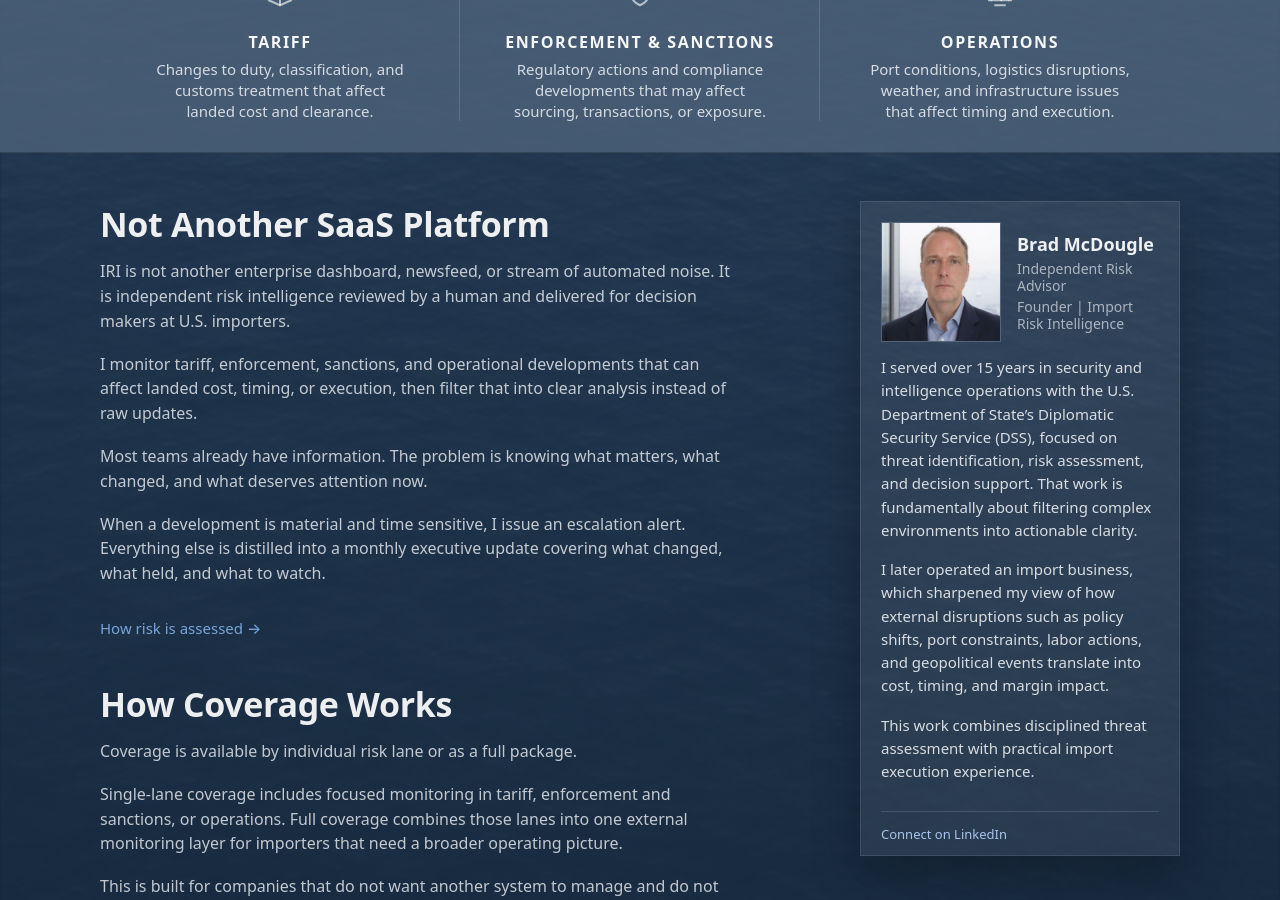
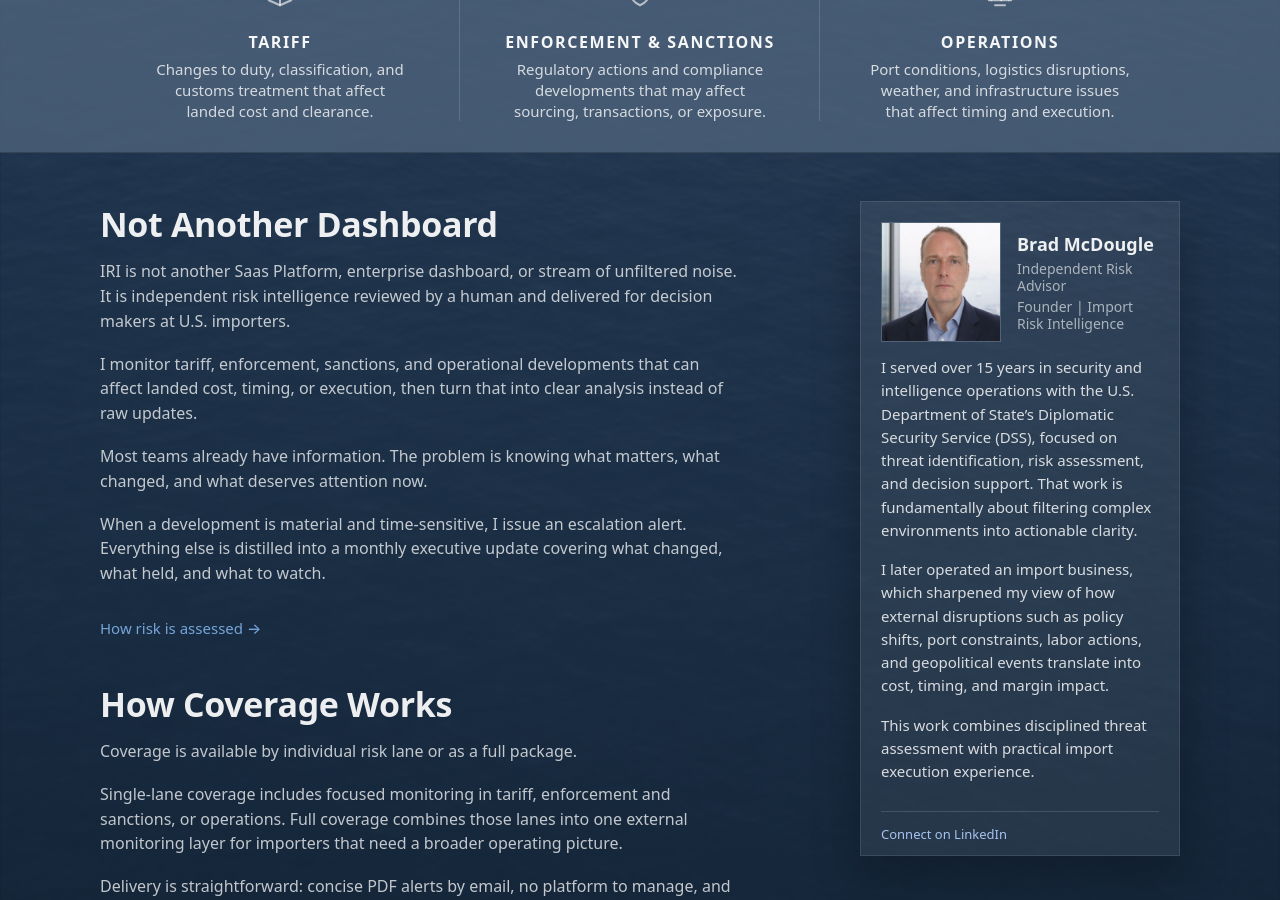
Before and after one commit to importrisk/import-risk-intelligence-site, a Jekyll site: the page built from index.html, in a window 1280 px wide and 900 px high, scrolled down 704 px. Built offline with Jekyll 4.4.1, drawn with Linux system fonts in a browser that asks for light colours; some of the changed text lies outside the part shown.

Commit message:
Update index.html

```diff
--- a/index.html
+++ b/index.html
@@ -91,15 +91,15 @@
     <!-- LEFT COLUMN -->
     <div class="split-text">
 
-      <section id="approach" class="section">
-  <h2 class="section-title">Not Another SaaS Platform</h2>
+    <section id="approach" class="section">
+  <h2 class="section-title">Not Another Dashboard</h2>
 
   <p class="section-text">
-    IRI is not another enterprise dashboard, newsfeed, or stream of automated noise. It is independent risk intelligence reviewed by a human and delivered for decision makers at U.S. importers.
+    IRI is not another Saas Platform, enterprise dashboard, or stream of unfiltered noise. It is independent risk intelligence reviewed by a human and delivered for decision makers at U.S. importers.
   </p>
 
   <p class="section-text">
-    I monitor tariff, enforcement, sanctions, and operational developments that can affect landed cost, timing, or execution, then filter that into clear analysis instead of raw updates.
+    I monitor tariff, enforcement, sanctions, and operational developments that can affect landed cost, timing, or execution, then turn that into clear analysis instead of raw updates.
   </p>
 
   <p class="section-text">
@@ -107,7 +107,7 @@
   </p>
 
   <p class="section-text">
-    When a development is material and time sensitive, I issue an escalation alert. Everything else is distilled into a monthly executive update covering what changed, what held, and what to watch.
+    When a development is material and time-sensitive, I issue an escalation alert. Everything else is distilled into a monthly executive update covering what changed, what held, and what to watch.
   </p>
 
   <p class="method-more">
@@ -127,7 +127,7 @@
   </p>
 
   <p class="section-text">
-    This is built for companies that do not want another system to manage and do not have the time or headcount to continuously monitor external risk themselves.
+    Delivery is straightforward: concise PDF alerts by email, no platform to manage, and no dashboard to monitor.
   </p>
 
   <p class="section-text">
@@ -136,27 +136,6 @@
 
   <a class="inline-learn-more" href="/insights">See real examples (Insights) →</a>
 </section>
-
-<section id="request" class="section">
-  <h2 class="section-title">Request Sample Deliverables</h2>
-
-  <p class="section-text">
-    Coverage begins with a brief exchange to understand your trade lanes, sourcing regions, product exposure, and current monitoring approach.
-  </p>
-
-  <p class="section-text">
-    I will send sample deliverables so you can see how IRI is structured and how the service would work in practice.
-  </p>
-
-  <p class="section-text">
-    Initial conversations are straightforward and handled by email.
-  </p>
-
-  <div class="request-box">
-    <a class="nav-cta" href="./contact.html">Request Sample Deliverables</a>
-  </div>
-</section>
-
     </div>
 
     <!-- RIGHT COLUMN -->
```
